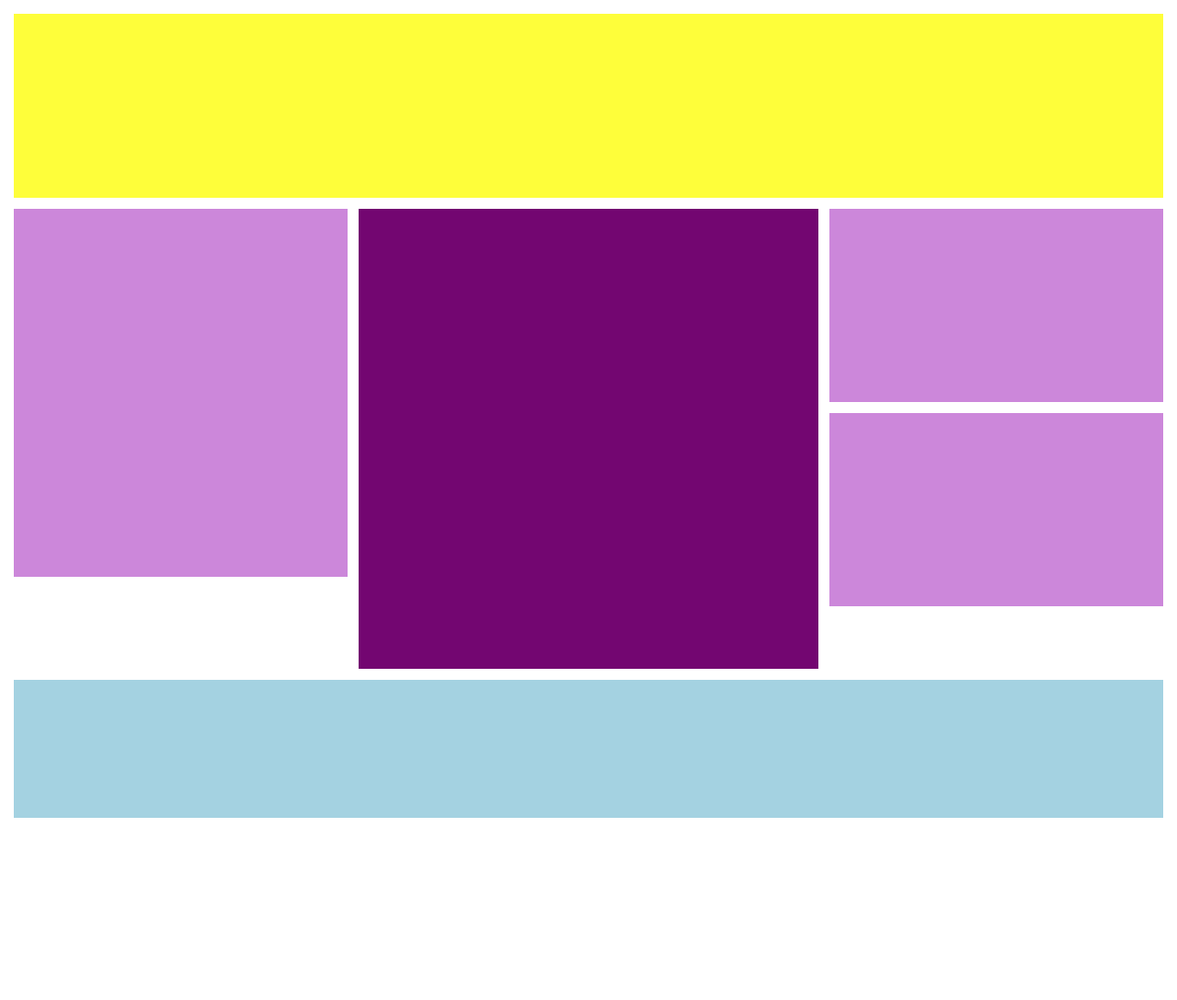
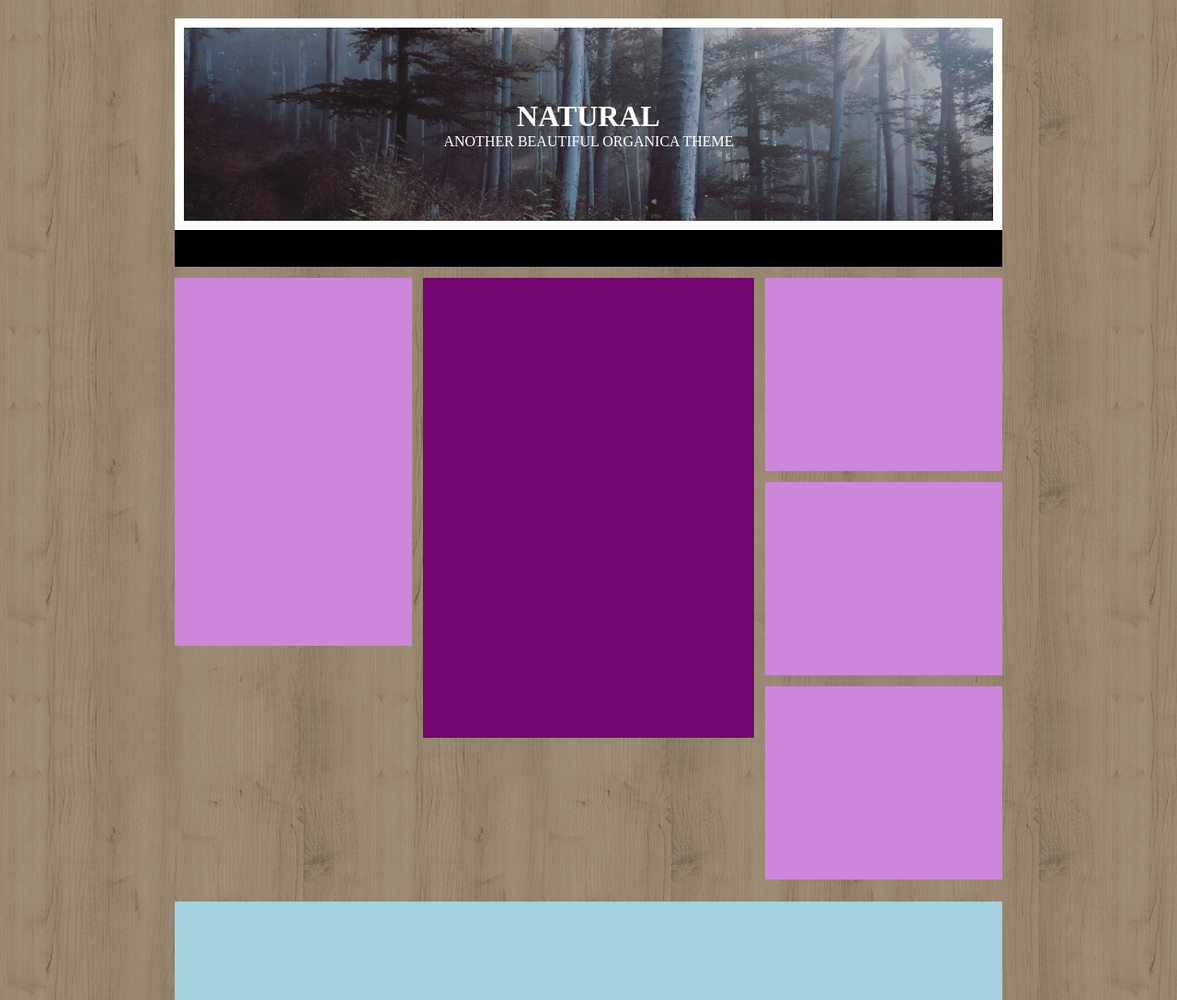
Before and after one commit to gl-guccione/htmlcss-wp, a plain HTML site: page index.html in a window 1280 px wide. Shown: the top 1087 px of the page at 92% size. Before the commit the page ends 904 px from the top, so only its background shows below. Drawn offline with Linux system fonts and the light colour scheme.

Commit message:
header_logo

```diff
--- a/css/style.css
+++ b/css/style.css
@@ -5,12 +5,39 @@
 }
 
 body {
-  margin: 15px;
+  margin: 20px 0;
+  background-image: url(../img/bg_body.png);
+}
+
+#container {
+  width: 900px;
+  margin: auto;
 }
 
 header {
-  background-color: #FEFE3A;
-  height: 200px;
+}
+
+#header-top {
+  position: relative;
+  background-image: url(../img/bg_header.jpg);
+  background-size: cover;
+  background-position: center;
+  border: 10px solid #fff;
+  height: 230px;
+  color: #fff;
+}
+
+#header-top > div {
+  position: absolute;
+  top: 50%;
+  left: 50%;
+  transform: translate(-50%, -50%);
+  text-align: center;
+}
+
+header > nav {
+  height: 40px;
+  background-color: black;
 }
 
 main {
--- a/index.html
+++ b/index.html
@@ -6,8 +6,21 @@
     <title>Tema Wordpress</title>
   </head>
   <body>
+    <div id="container">
 
-    <header></header>
+      <header>
+        <div id="header-top">
+          <div>
+            <h1>NATURAL</h1>
+            <span>ANOTHER BEAUTIFUL ORGANICA THEME</span>
+          </div>
+        </div>
+
+        <nav>
+
+        </nav>
+
+      </header>
 
       <main>
         <aside class="col-1"></aside>
@@ -15,12 +28,15 @@
         <div class="col-2"></div>
 
         <aside class="col-3">
-        <div class=""></div>
-        <div class=""></div>
+          <div class="widget"></div>
+          <div class="widget"></div>
+          <div class="widget"></div>
         </aside>
       </main>
 
       <footer></footer>
 
+    </div>
+
   </body>
 </html>
```
Lines whose indentation alone changed are shown as unchanged.
